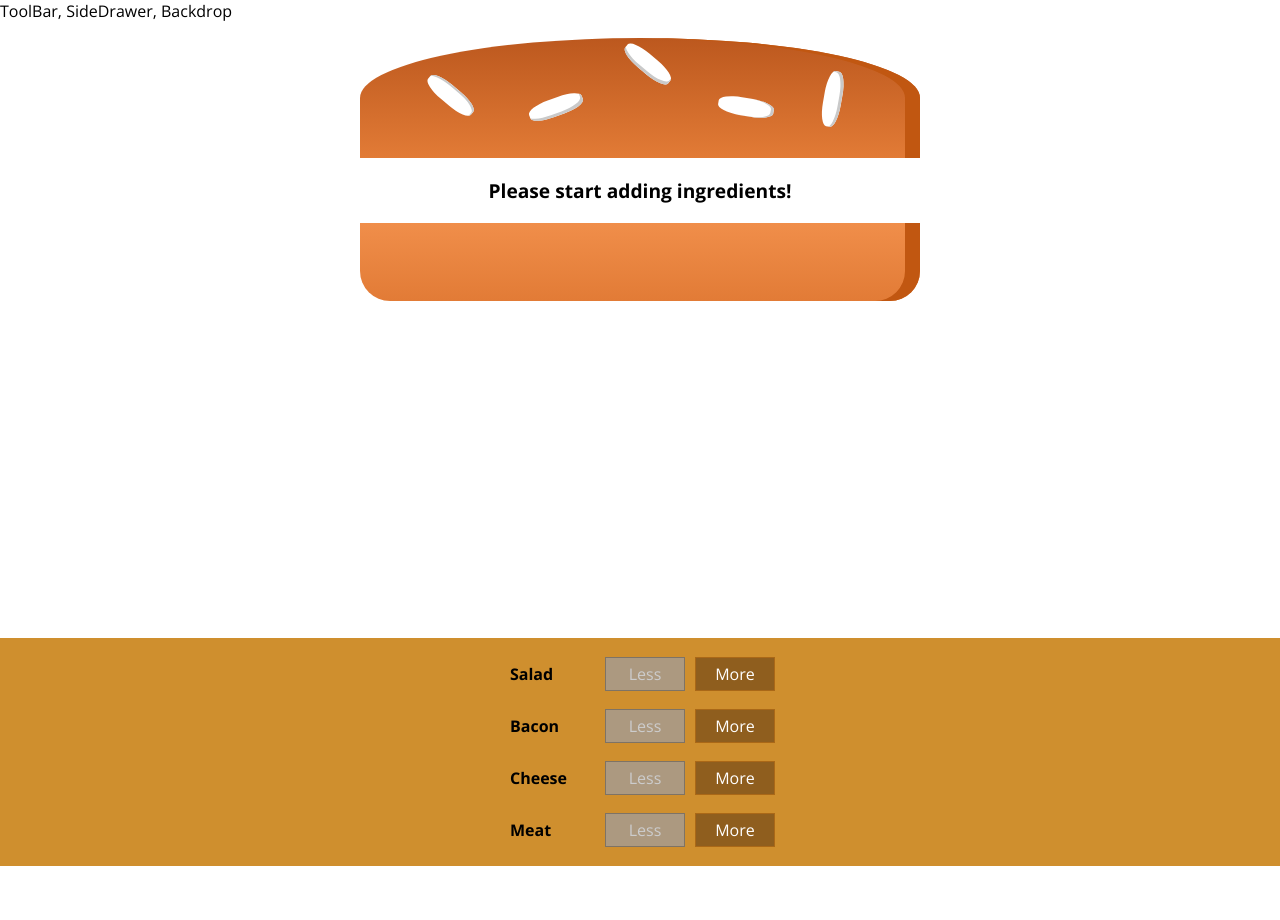
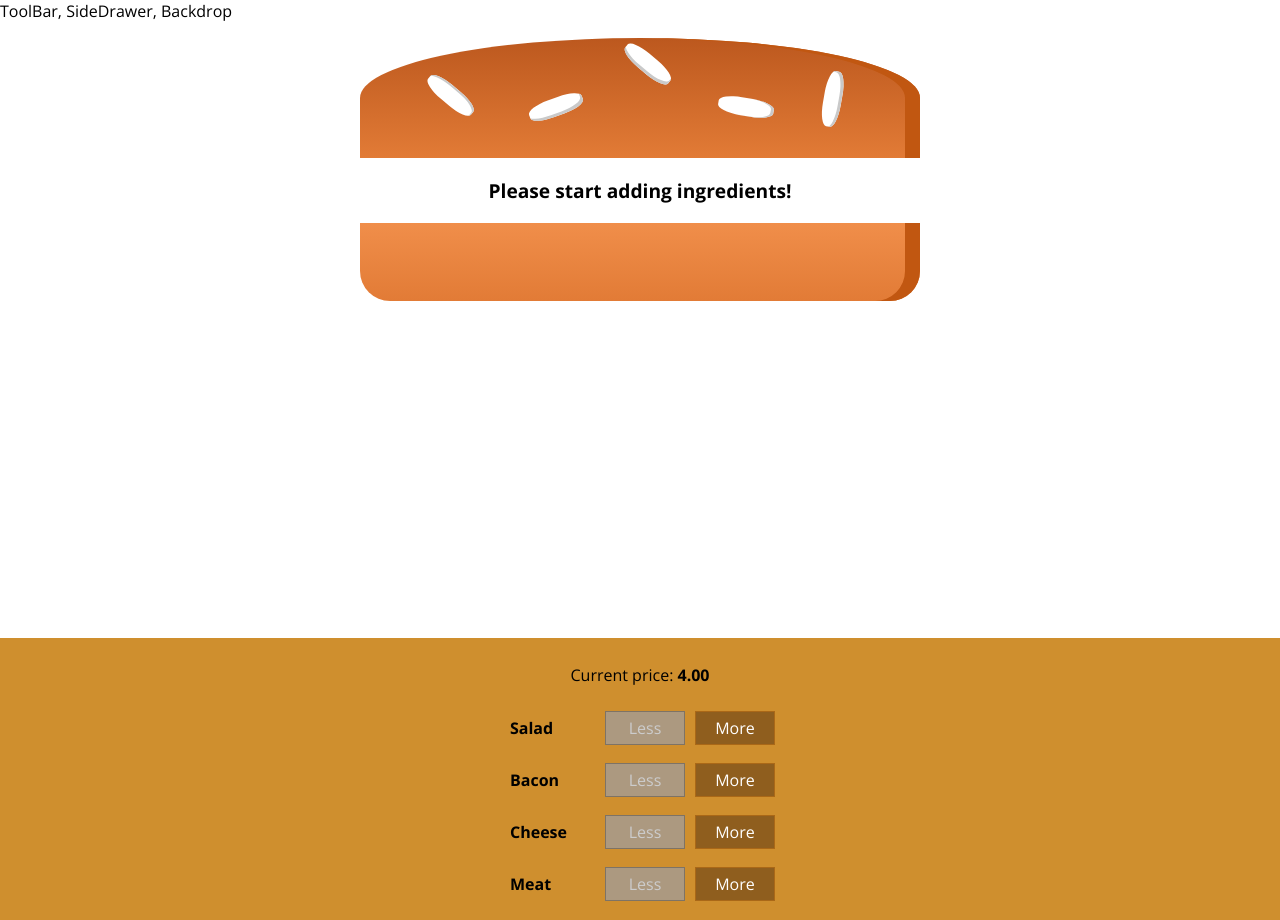
Before and after one commit to Kenokoz/my-burger, a React (Create React App) app: page / in a window 1280 px wide. Before the commit the page ends 866 px from the top, so only its background shows below. Built offline with nearby package versions, Linux system fonts and the light colour scheme.

Commit message:
Add a price of burger

```diff
--- a/src/components/Burger/BuildControls/BuildControls.js
+++ b/src/components/Burger/BuildControls/BuildControls.js
@@ -12,6 +12,9 @@ const controls = [
 const buildControls = props => {
   return (
     <div className="BuildControls">
+      <p>
+        Current price: <strong>{props.price}</strong>
+      </p>
       {controls.map(c => (
         <BuildControl
           key={c.label}
--- a/src/components/Burger/Burger.css
+++ b/src/components/Burger/Burger.css
@@ -2,7 +2,6 @@
   width: 100%;
   margin: auto;
   height: 250px;
-  /* overflow: scroll; */
   text-align: center;
   font-weight: bold;
   font-size: 1.2rem;
--- a/src/containers/BurgerBuilder/BurgerBuilder.js
+++ b/src/containers/BurgerBuilder/BurgerBuilder.js
@@ -66,6 +66,7 @@ class BurgerBuilder extends Component {
           ingredientAdded={this.addIngredientHandler}
           ingredientRemoved={this.removeIngredientsHandler}
           disabled={disableInfo}
+          price={this.state.totalPrice.toFixed(2)}
         />
       </Aux>
     );
```
